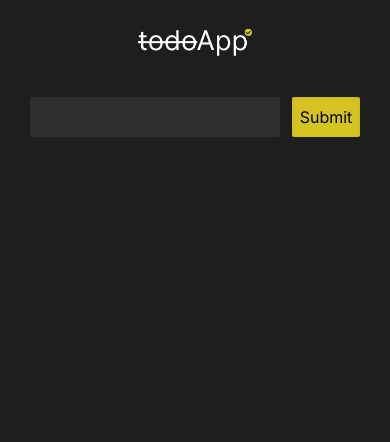
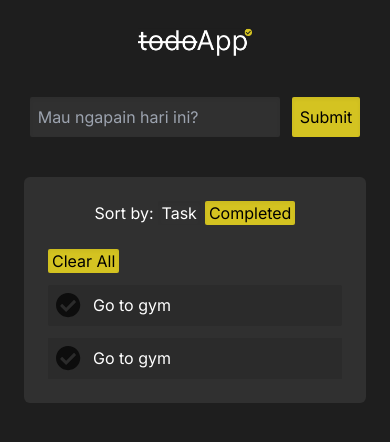
Before and after one commit to Lujiluz/todoApp, a React (Vite) app: page / in a window 390 px wide. Shown: the top 442 px of the page. Built offline with nearby package versions, Linux system fonts and the light colour scheme.

Commit message:
Adding TodoContainer and TodoItem: added mobile view styling

```diff
--- a/src/App.jsx
+++ b/src/App.jsx
@@ -1,9 +1,11 @@
 import './app.css';
+import TodoContainer from './components/TodoContainer';
 import TodoInput from './components/TodoInput';
 export default function App() {
   return (
     <>
       <TodoInput />
+      <TodoContainer />
     </>
   );
 }
--- /dev/null
+++ b/src/components/TodoContainer.jsx
@@ -0,0 +1,23 @@
+import TodoItem from './TodoItem';
+
+export default function TodoContainer() {
+  return (
+    <>
+      <div className="w-full p-6 rounded-md bg-[#303030]">
+        <div className="flex justify-center mb-6">
+          <p>Sort by:</p>
+          <button type="button" className=" text-white px-1 rounded-sm shadow-inner hover:bg-[#9B8E14] transition mx-1">
+            Task
+          </button>
+          <button type="button" className="bg-[#D4C321] text-black px-1 rounded-sm shadow-inner hover:bg-[#9B8E14] transition">
+            Completed
+          </button>
+        </div>
+        <button type="button" className="bg-[#D4C321] text-black px-1 rounded-sm shadow-inner hover:bg-[#9B8E14] transition">
+          Clear All
+        </button>
+        <TodoItem />
+      </div>
+    </>
+  );
+}
--- a/src/components/TodoInput.jsx
+++ b/src/components/TodoInput.jsx
@@ -8,8 +8,8 @@ export default function TodoInput() {
           <img src={logo} alt="logo" className="w-1/3 h-auto lg:w-[50%] md:w-[30%]" />
         </div>
         <div className="flex items-center justify-center m-10 lg:w-[60%] lg:m-5">
-          <input type="text" name="input" className="w-svw bg-[#303030] p-2 rounded-sm mr-3 shadow-inner" />
-          <button type="button" className="bg-[#D4C321] text-black p-2 rounded-sm shadow-inner">
+          <input type="text" name="input" className="w-svw bg-[#303030] p-2 rounded-sm mr-3 shadow-inner outline-none" placeholder="Mau ngapain hari ini?" />
+          <button type="button" className="bg-[#D4C321] text-black p-2 rounded-sm shadow-inner hover:bg-[#9B8E14] transition">
             Submit
           </button>
         </div>
--- /dev/null
+++ b/src/components/TodoItem.jsx
@@ -0,0 +1,22 @@
+import checkbox from '../assets/checkboxIcon.svg';
+
+export default function TodoItem() {
+  return (
+    <>
+      <ul className="w-full  mt-3">
+        <li className="flex bg-[#2B2B2B] p-2 mb-3 rounded-sm">
+          <button type="button" className="mr-3">
+            <img src={checkbox} alt="checkbox" />
+          </button>
+          <p>Go to gym</p>
+        </li>
+        <li className="flex bg-[#2B2B2B] p-2">
+          <button type="button" className="mr-3">
+            <img src={checkbox} alt="checkbox" />
+          </button>
+          <p>Go to gym</p>
+        </li>
+      </ul>
+    </>
+  );
+}
```
Also changed, not shown: src/assets/checkboxIcon.svg (added).
